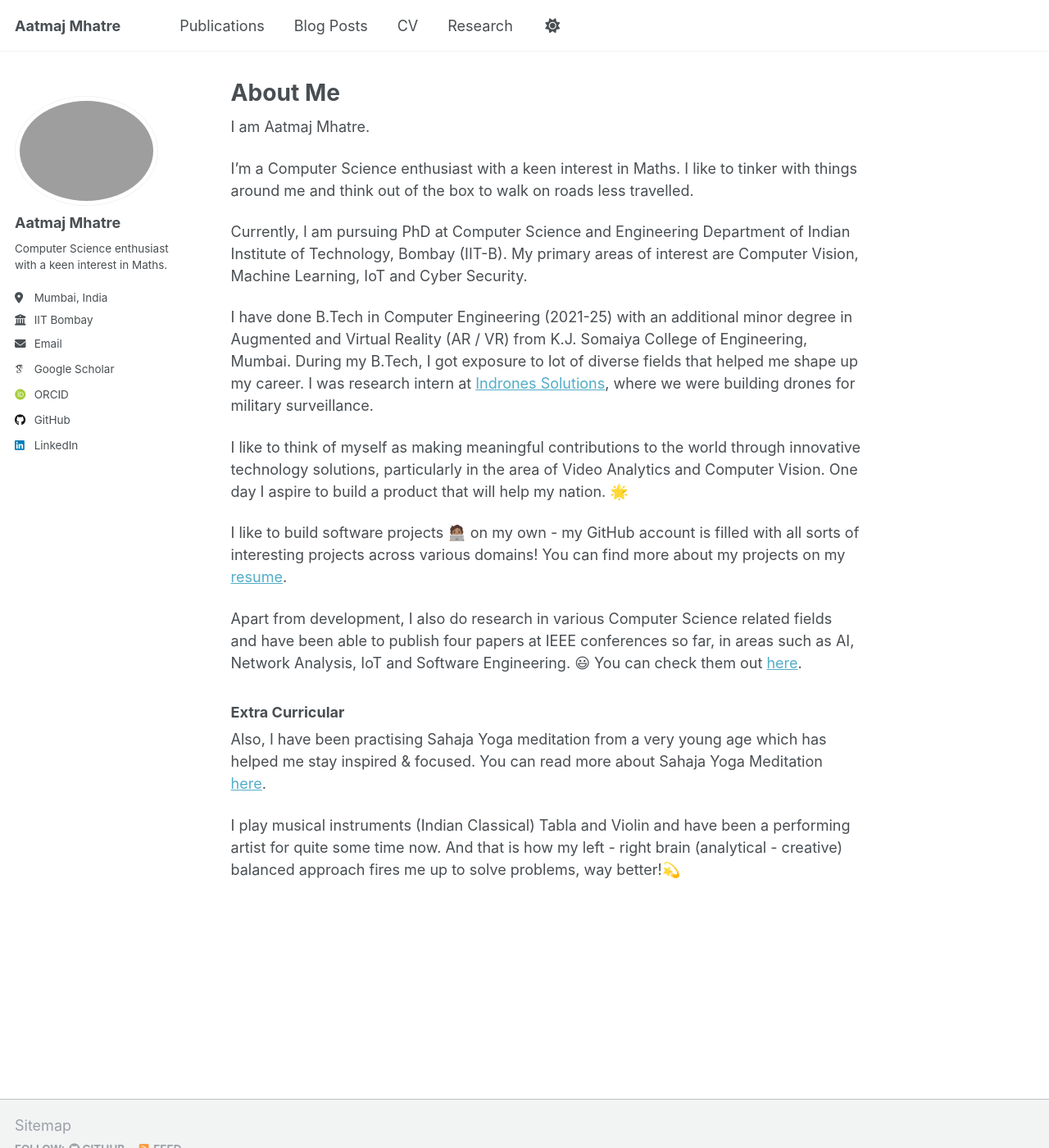
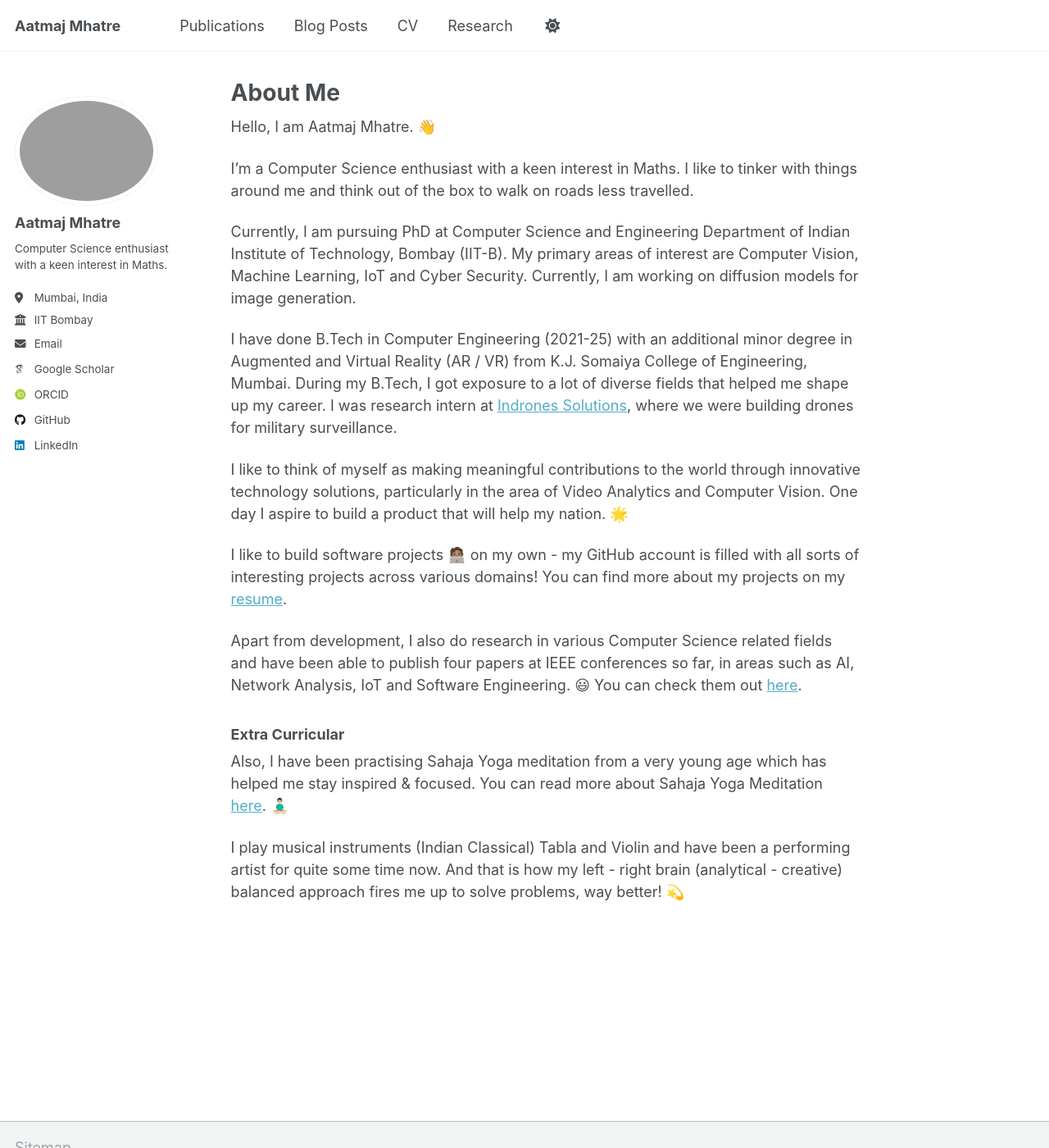
Before and after one commit to Aatmaj-Zephyr/about, a Jekyll site: the page built from _pages/about.md, in a window 1280 px wide and 1400 px high. Shown: the whole window at 82% size. Built offline with Jekyll 4.4.1, drawn with Linux system fonts in a browser that asks for light colours; some web fonts are replaced; a script that is not in the unit is left out.

Commit message:
update Research.md and about.md

```diff
--- a/_pages/about.md
+++ b/_pages/about.md
@@ -6,13 +6,13 @@ redirect_from:
   - /about/
   - /about.html
 ---
-I am Aatmaj Mhatre.
+Hello, I am Aatmaj Mhatre. 👋
 
 I'm a Computer Science enthusiast with a keen interest in Maths. I like to tinker with things around me and think out of the box to walk on roads less travelled.
 
-Currently, I am pursuing PhD at Computer Science and Engineering Department of Indian Institute of Technology, Bombay (IIT-B). My primary areas of interest are Computer Vision, Machine Learning, IoT and Cyber Security.
+Currently, I am pursuing PhD at Computer Science and Engineering Department of Indian Institute of Technology, Bombay (IIT-B). My primary areas of interest are Computer Vision, Machine Learning, IoT and Cyber Security. Currently, I am working on diffusion models for image generation.
 
-I have done B.Tech in Computer Engineering (2021-25) with an additional minor degree in Augmented and Virtual Reality (AR / VR) from K.J. Somaiya College of Engineering, Mumbai. During my B.Tech, I got exposure to lot of diverse fields that helped me shape up my career. I was research intern at [Indrones Solutions](https://indrones.com/), where we were building drones for military surveillance.
+I have done B.Tech in Computer Engineering (2021-25) with an additional minor degree in Augmented and Virtual Reality (AR / VR) from K.J. Somaiya College of Engineering, Mumbai. During my B.Tech, I got exposure to a lot of diverse fields that helped me shape up my career. I was research intern at [Indrones Solutions](https://indrones.com/), where we were building drones for military surveillance.
 
 I like to think of myself as making meaningful contributions to the world through innovative technology solutions, particularly in the area of Video Analytics and Computer Vision. One day I aspire to build a product that will help my nation. 🌟
 
@@ -22,6 +22,6 @@ Apart from development, I also do research in various Computer Science related f
 
 ### Extra Curricular
 
-Also, I have been practising Sahaja Yoga meditation from a very young age which has helped me stay inspired & focused. You can read more about Sahaja Yoga Meditation [here](https://drive.google.com/file/d/12o2GNq6clqC08mbaqUWEIKMPdhdUsIuI/view?usp=sharing).
+Also, I have been practising Sahaja Yoga meditation from a very young age which has helped me stay inspired & focused. You can read more about Sahaja Yoga Meditation [here](https://drive.google.com/file/d/12o2GNq6clqC08mbaqUWEIKMPdhdUsIuI/view?usp=sharing). 🧘🏻‍♂️
 
-I play musical instruments (Indian Classical) Tabla and Violin and have been a performing artist for quite some time now. And that is how my left - right brain (analytical - creative) balanced approach fires me up to solve problems, way better!💫
+I play musical instruments (Indian Classical) Tabla and Violin and have been a performing artist for quite some time now. And that is how my left - right brain (analytical - creative) balanced approach fires me up to solve problems, way better! 💫
```
Also changed, not shown: _pages/Research.md (+4 -5 lines).
